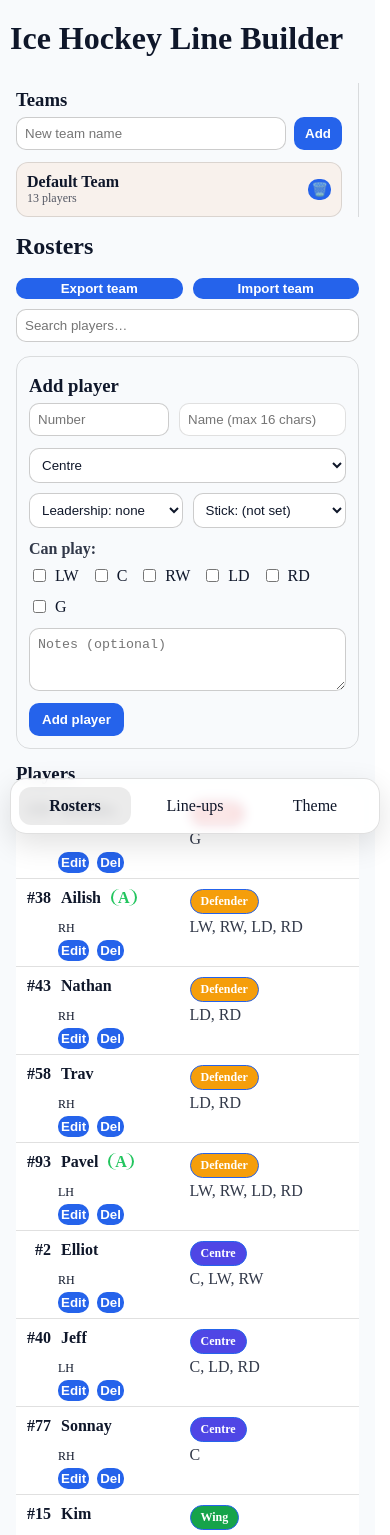
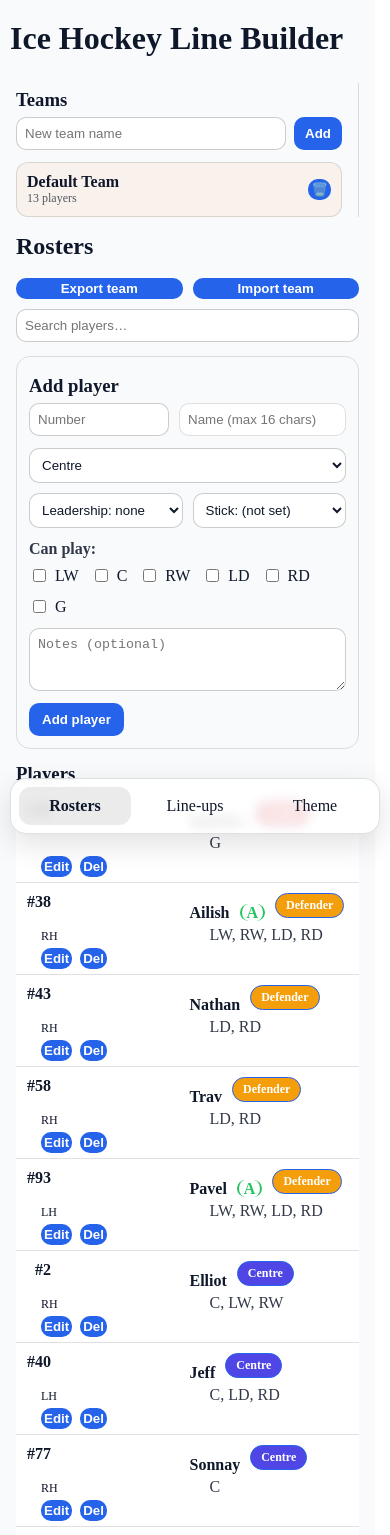
Before and after one commit to Newik83CZ/IceHockeyLineBuilder, a React (Vite) app: page / in a window 390 px wide. Shown: the top 1535 px of the page. Built offline with nearby package versions, Linux system fonts and the light colour scheme.

Commit message:
Fixing layout - disabling printing for phone adjustments

```diff
--- a/src/pages/Lineups.jsx
+++ b/src/pages/Lineups.jsx
@@ -454,7 +454,9 @@ export default function Lineups({ data, setData }) {
   const activeTeam = data.teams.find((t) => t.id === data.activeTeamId) || null;
 
   const isMobile =
-  typeof navigator !== "undefined" && /Android|iPhone|iPad|iPod/i.test(navigator.userAgent);
+   typeof navigator !== "undefined" && /Android|iPhone|iPad|iPod/i.test(navigator.userAgent);
+
+  const printingBlocked = isMobile;
 
 
   const sensors = useSensors(
@@ -1305,14 +1307,19 @@ const goalies = `
               <div className="lineupActions" style={{ display: "grid", gridTemplateColumns: "repeat(3, minmax(0, 1fr))", gap: 8 }}>
                 <button onClick={autoFillLines}>Auto-fill lines</button>
                 <button onClick={clearAllAssignments}>Clear all assignments</button>
-                <button
-                  onClick={printLineupToPDF}
-                  disabled={isMobile}
-                  title={isMobile ? "Printing is available on desktop or tablet" : ""}
-                >
-                  Print current lines
-                </button>
 
+                <div style={{ display: "grid", gap: 6 }}>
+                  <button onClick={printLineupToPDF} disabled={printingBlocked}>
+                    Print current lines
+                  </button>
+
+                  {printingBlocked ? (
+                    <div style={{ fontSize: 12, opacity: 0.85, lineHeight: 1.2 }}>
+                      ⚠️ Printing isn’t supported on mobile. Use a desktop browser.
+                    </div>
+
+                  ) : null}
+                </div>
               </div>
 
             </div>
--- a/src/pages/Rosters.jsx
+++ b/src/pages/Rosters.jsx
@@ -772,7 +772,7 @@ function importFromFile(file) {
                     style={{
                       display: "grid",
                       gridTemplateColumns:
-                        "270px 90px 70px 140px 100px",
+                        "40px 1fr 40px 1fr 1fr",
                       gap: 2,
                       alignItems: "center",
                       padding: 5,
@@ -784,7 +784,11 @@ function importFromFile(file) {
 
                     <div style={{ fontWeight: 600, minWidth: 0 /*, whiteSpace: "normal", overflowWrap: "anywhere" */}}>
                       <span style={{ textAlign: "right", display: "inline-block", width: 30 }}>#{p.number}</span>
-                      <span style={{ marginLeft: 10 }}>
+
+                    </div>
+                    <div style={{ fontWeight: 600, minWidth: 0 /*, whiteSpace: "normal", overflowWrap: "anywhere" */}}>
+
+                      <span style={{ marginLeft: 0 }}>
                       {p.name}
                       </span>
 
@@ -804,12 +808,10 @@ function importFromFile(file) {
                         >
                           {p.leadership}
                         </span>
+
+
+
                       )}
-
-                    </div>
-
-                    <div style={{ display: "flex", alignItems: "center", gap: 8, minWidth: 0 }}>
-
                       <span
                           style={{
                             display: "inline-block",
@@ -818,6 +820,7 @@ function importFromFile(file) {
                             borderRadius: 999,
                             fontWeight: 800,
                             fontSize: 12,
+                            marginLeft: 10,
                             color: "var(--surface)",
                             background: `var(--pos-${p.preferredPosition.toLowerCase()})`,
                             maxWidth: "100%",
@@ -833,7 +836,7 @@ function importFromFile(file) {
                     <div>
                       <span
                         style={{
-                          marginLeft: 37,
+                          marginLeft: 20,
                           fontSize: 12,
                         }}
                       >
@@ -842,11 +845,11 @@ function importFromFile(file) {
                     </div>
 
 
-                    <div style={{ opacity: 0.85, minWidth: 0,}}>
+                    <div style={{ marginLeft: 20,opacity: 0.85, minWidth: 0,}}>
                       {(p.canPlay || []).length ? p.canPlay.join(", ") : " "}
                     </div>
 
-                    <div style={{ display: "flex", gap: 8, justifyContent: "flex-end", minWidth: 0, marginLeft: 37 }}>
+                    <div style={{ display: "flex", gap: 8, justifyContent: "flex-end", minWidth: 0, marginLeft: 20, marginRight: 10, }}>
                       <button onClick={() => startEditPlayer(p)}>Edit</button>
                       <button onClick={() => deletePlayer(p.id)}>Del</button>
                     </div>
--- a/src/pages/Theme.jsx
+++ b/src/pages/Theme.jsx
@@ -135,7 +135,7 @@ export default function ThemePage({ data, setData }) {
         <select
           value={data.activeThemeId || ""}
           onChange={(e) => setActiveThemeId(e.target.value)}
-          style={{ padding: 10, borderRadius: 12, border: "1px solid var(--border)" }}
+          style={{ padding: 8, borderRadius: 12, border: "1px solid var(--border)" }}
         >
           {data.themes.map(t => (
             <option key={t.id} value={t.id}>{t.name}</option>
```
Lines whose indentation alone changed are shown as unchanged.
